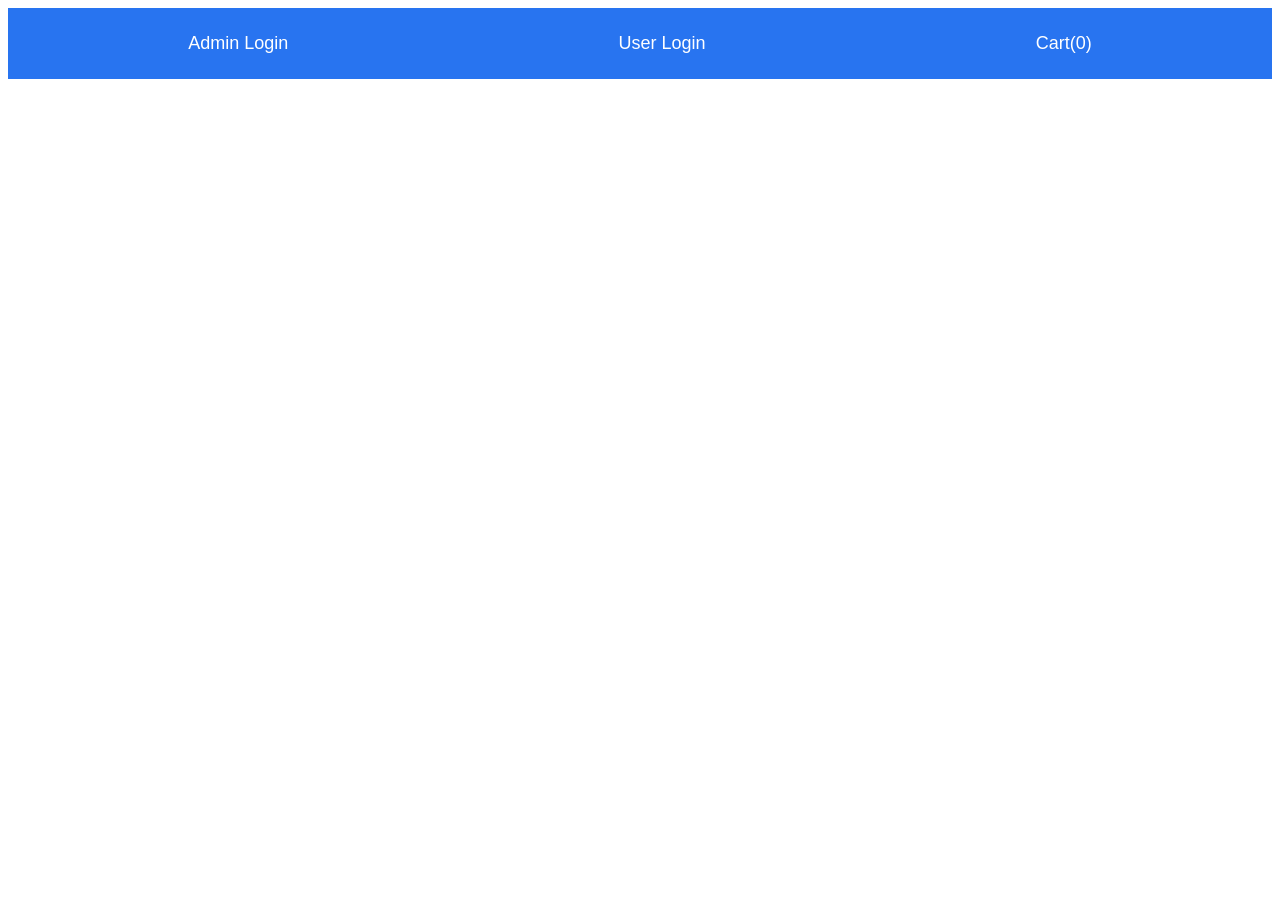
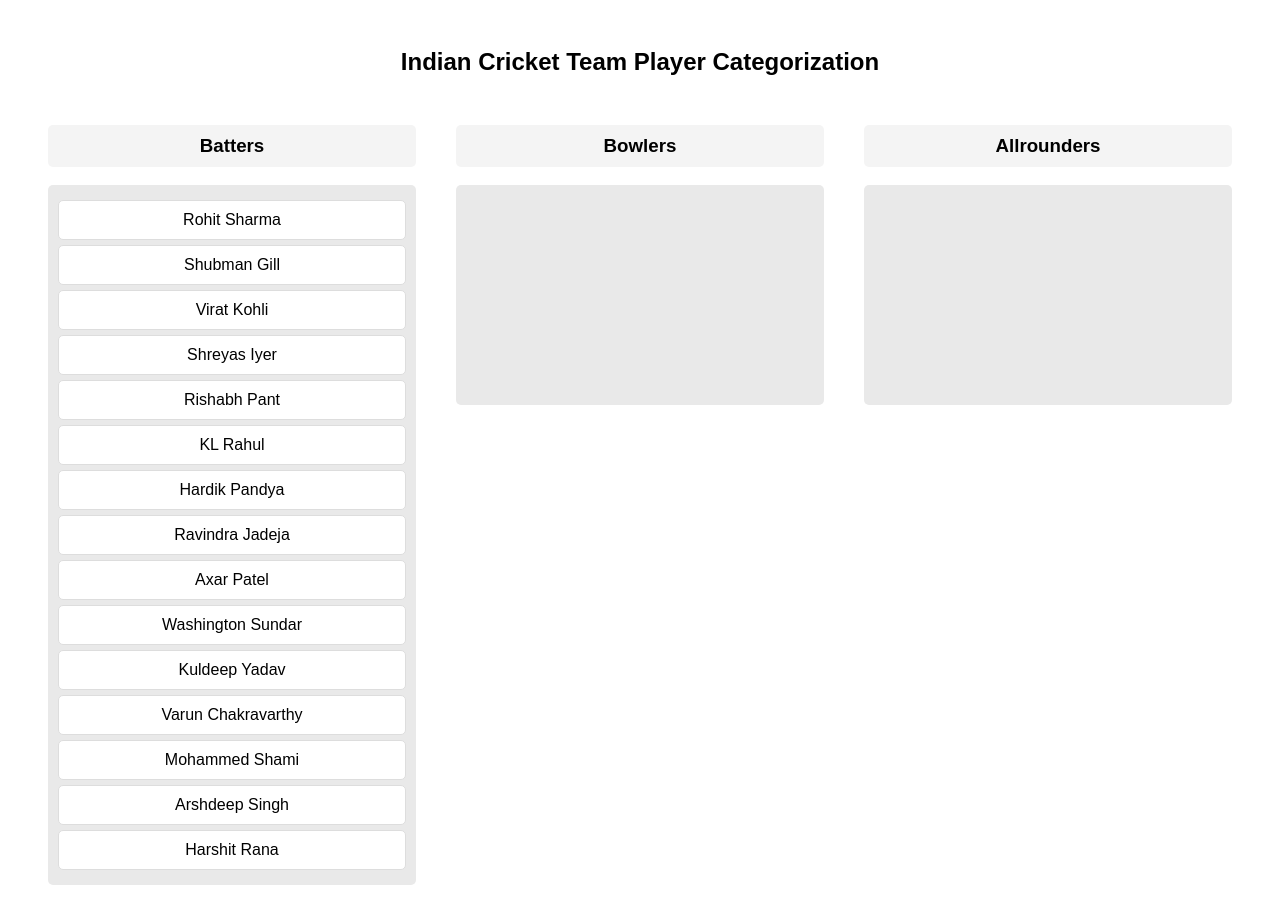
Before and after one commit to Ashwith45/react, a React (Create React App) app: page / in a window 1280 px wide. Before the commit the page ends 800 px from the top, so only its background shows below. Built offline with nearby package versions, Linux system fonts and the light colour scheme.

Commit message:
Capstone mini Project Commit

```diff
--- a/src/DragDrop/DragDrop.css
+++ b/src/DragDrop/DragDrop.css
@@ -7,7 +7,7 @@
 .lists {
     display: flex;
     justify-content: space-around;
-    margin-top: 20px;
+    margin-top: 30px;
 }
 
 .list-container {
--- a/src/DragDrop/DragDropList.jsx
+++ b/src/DragDrop/DragDropList.jsx
@@ -115,4 +115,5 @@ const DragDrop = () => {
   );
 };
 
+
 export default DragDrop;
--- a/src/index.js
+++ b/src/index.js
@@ -1,15 +1,12 @@
 import React from "react";
-import ReactDOM from "react-dom/client";
-import App from "./Ecommerce/EcommercePage2";
-import './Ecommerce/EcommercePage2.css';
-//import App from "./App"; // Ensure you're importing the correct component
-//import "./employee.css"; // Import CSS if needed
+import ReactDOM from "react-dom/client"; // ✅ Use `react-dom/client` for React 18
+import DragDropList from "./DragDrop/DragDropList";
 
-const root = ReactDOM.createRoot(document.getElementById("root"));
+const root = ReactDOM.createRoot(document.getElementById("root")); // ✅ Use `createRoot`
 root.render( <
     React.StrictMode >
     <
-    App / >
+    DragDropList / >
     <
     /React.StrictMode>
 );
```
